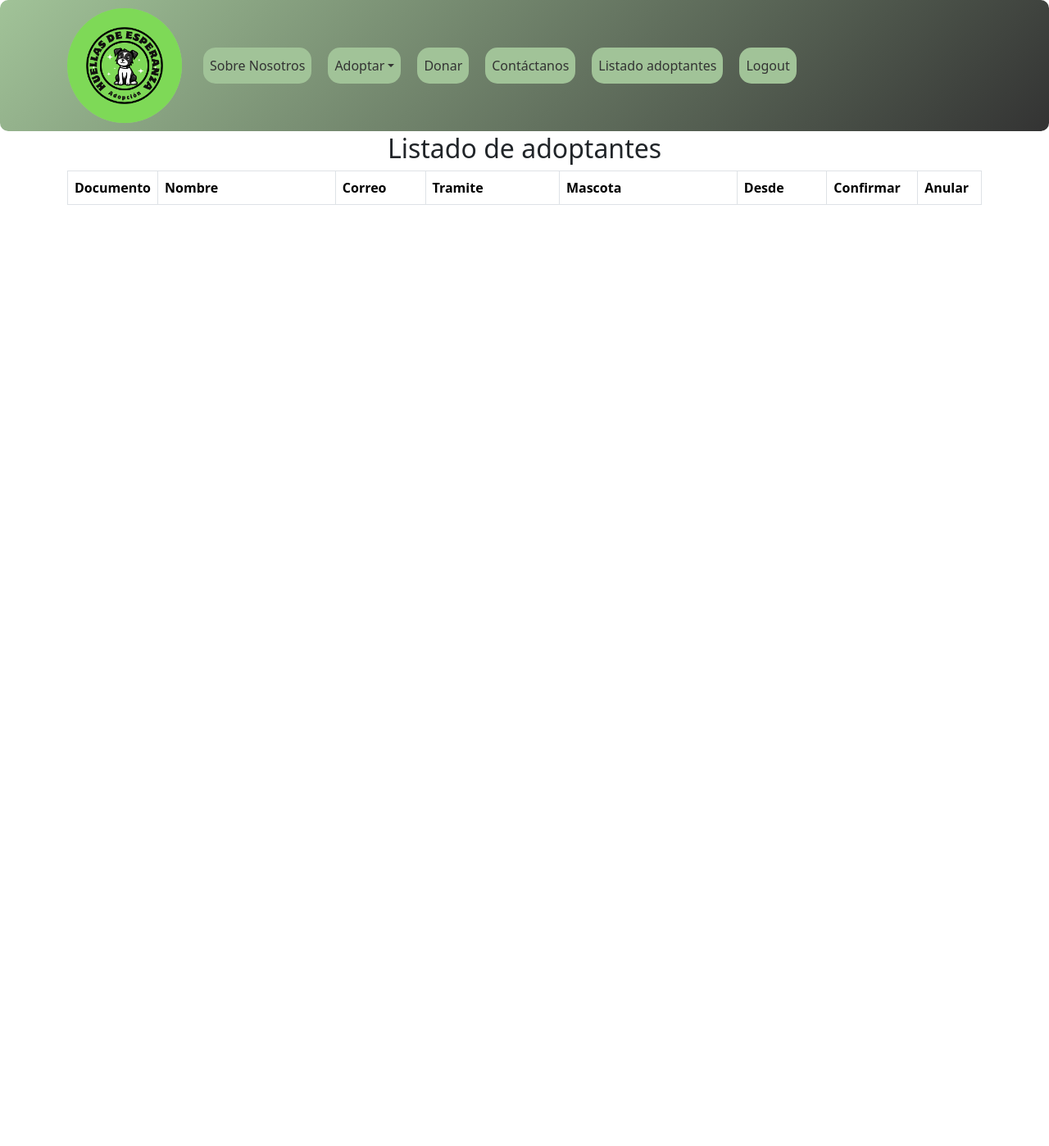
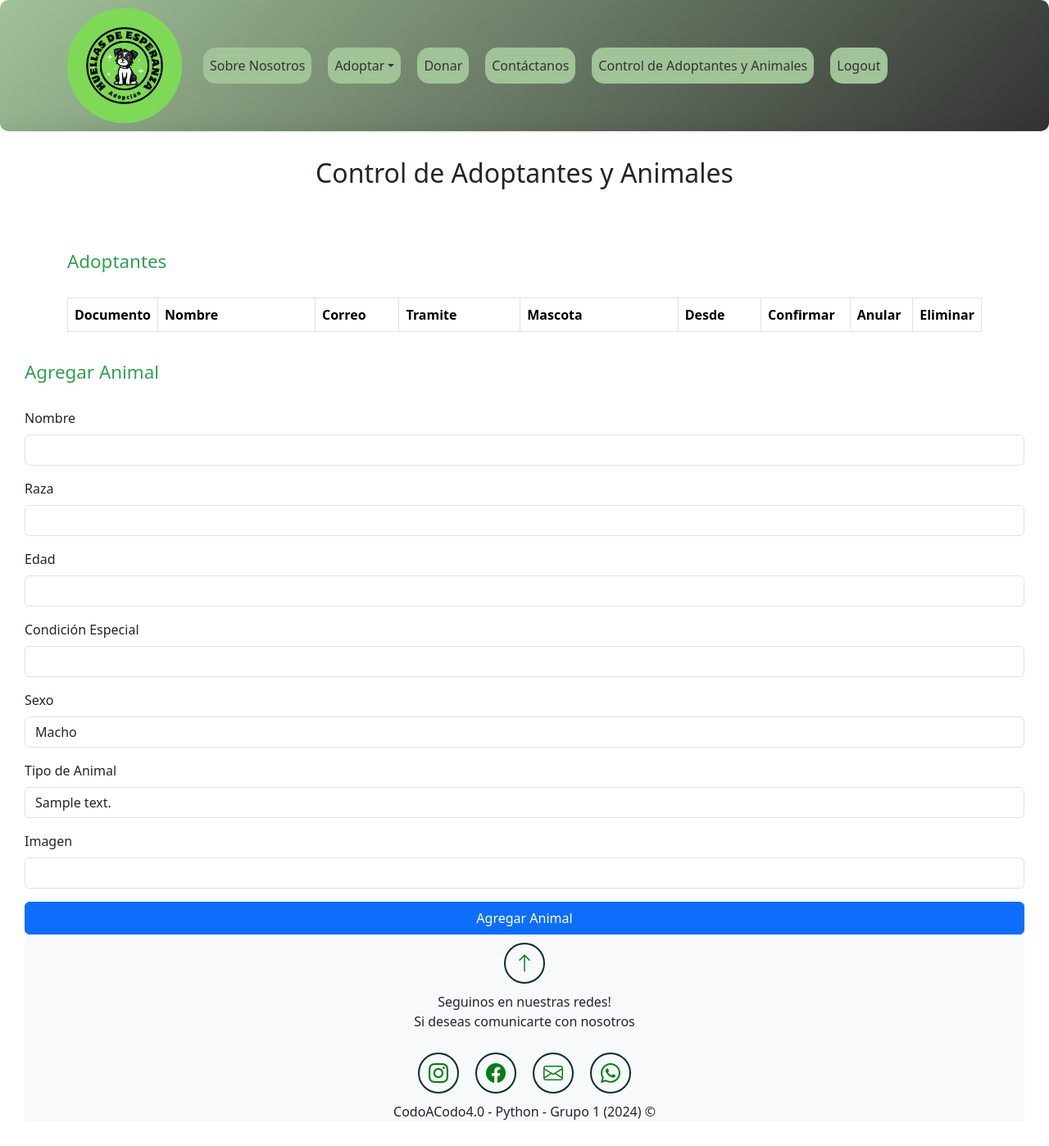
Before and after one commit to SabrinaCortez/back-Adopcion-Web, a Flask app: page /listadoadoptantes in a window 1280 px wide. Shown: the whole page at 82% size. Before the commit the page ends 250 px from the top, so only its background shows below. Run offline with Flask 3, Linux system fonts and the light colour scheme; the visitor is signed in with stand-in values (Sample User, id 1); tables that the repository leaves empty or names only in its code hold one stand-in row (values such as "Sample post"); lists and menus that the app fills with data are empty; some libraries are stand-ins or nearby versions; some web fonts are replaced.

Commit message:
agragando animales desde bd

```diff
--- a/app/app.py
+++ b/app/app.py
@@ -6,7 +6,7 @@ import MySQLdb.cursors
 
 
 app = Flask(__name__)
-app.secret_key = 'your_secret_key'  # Cambia esto por una clave secreta segura
+app.secret_key = 'your_secret_key' # Cambia esto por una clave secreta segura
 
 # Configuración de la base de datos
 app.config['MYSQL_HOST'] = 'localhost'
@@ -66,18 +66,45 @@ def dataTransito():
     gatos = obtener_AnimalesEnTransito('GA')
     return render_template("transito.html",title=title,perros=perros,gatos=gatos )
 
-@app.route('/listadoadoptantes')
+# @app.route('/listadoadoptantes')
+# def listadoadoptantes():
+#     title="Listado Adoptantes"
+#     print(f"session {session['loggedin']}")
+#     if 'loggedin' in session :
+#         logeado = session['loggedin']
+#         if logeado:
+#             adoptantes = adoptante_solicitudes()
+#             return render_template("listadoAdoptantes.html",title=title,adoptantes= adoptantes)
+#         return redirect(url_for('login'))
+#     return redirect(url_for('login'))
+
+@app.route('/listadoadoptantes', methods=['GET', 'POST'])
 def listadoadoptantes():
-    title="Listado Adoptantes"
-    print(f"session {session['loggedin']}")
-    if 'loggedin' in session :
+    title = "Listado Adoptantes"
+    if 'loggedin' in session:
         logeado = session['loggedin']
         if logeado:
+            if request.method == 'POST':
+                cNombre = request.form['cNombre']
+                cRaza = request.form['cRaza']
+                cEdad = request.form['cEdad']
+                cCondicionEspecial = request.form['cCondicionEspecial']
+                cSexo = request.form['cSexo']
+                cidTipoAnimal = request.form['cidTipoAnimal']
+                cImagen = request.form['cImagen']
+
+                cursor = mysql.connection.cursor()
+                cursor.execute('INSERT INTO animales (cNombre, cRaza, cEdad, cCondicionEspecial, cSexo, cidTipoAnimal, cImagen) VALUES (%s, %s, %s, %s, %s, %s, %s)',
+                               (cNombre, cRaza, cEdad, cCondicionEspecial, cSexo, cidTipoAnimal, cImagen))
+                mysql.connection.commit()
+                cursor.close()
+                flash('Animal agregado exitosamente!', 'success')
+
             adoptantes = adoptante_solicitudes()
-            return render_template("listadoAdoptantes.html",title=title,adoptantes= adoptantes)
+            tipoAnimales = obtener_TipoAnimales()  # Función que obtenga los tipos de animales
+            return render_template("listadoAdoptantes.html", title=title, adoptantes=adoptantes, tipoAnimales=tipoAnimales)
         return redirect(url_for('login'))
     return redirect(url_for('login'))
-
 
 @app.route('/adoptante_Confirmar/<string:cDNI>/<int:idAnimales>')
 def adoptante_Confirmar(cDNI,idAnimales):
--- a/app/templates/defaults/header.html
+++ b/app/templates/defaults/header.html
@@ -26,7 +26,7 @@
 
                             <li class="nav-item"><a class="nav-link" href="contacto">Contáctanos</a></li>
                             {% if 'loggedin' in session  %}
-                                <li class="nav-item"><a class="nav-link" href="listadoadoptantes">Listado adoptantes</a></li>
+                                <li class="nav-item"><a class="nav-link" href="listadoadoptantes">Control de Adoptantes y Animales</a></li>
                                 <li class="nav-item">
                                 <a class="nav-link" href="{{ url_for('logout') }}">Logout</a>
                                 </li>
--- a/app/templates/listadoAdoptantes.html
+++ b/app/templates/listadoAdoptantes.html
@@ -1,23 +1,25 @@
-{% include 'defaults/head.html'%}
+{% include 'defaults/head.html' %}
 <style>
     .col-cDNI { width: 8%; }
     .col-cNombreyApellido { width: 20%; }
     .col-cDescripcion { width: 15%; }
     .col-cCorreo { width: 10%; }
-
     .col-cMascota { width: 20%; }
     .col-dDesde { width: 10%; }
     .col-Confirmar { width: 10%; }
     .col-Anular { width: 10%; }
-  </style>
+    .col-Eliminar { width: 10%; }
+</style>
 <body>
 
     <!--MENU ENCABEZADO-->
-{% include 'defaults/header.html' %}
+    {% include 'defaults/header.html' %}
 
-<section>
-    <h2> Listado de adoptantes</h2>
+<section class="contacto form">
+    <h2>Control de Adoptantes y Animales</h2>
     <div class="container">
+
+        <h3 class="mt-5">Adoptantes</h3>
         <table class="table table-bordered">
             <thead class="thead-dark">
             <tr>
@@ -29,34 +31,77 @@
                 <th class="col-dDesde">Desde</th>
                 <th class="col-Confirmar">Confirmar</th>
                 <th class="col-Anular">Anular</th>
+                <th class="col-Eliminar">Eliminar</th>
             </tr>
             </thead>
             <tbody>
-                {% for persona in adoptantes%}
+                {% for persona in adoptantes %}
                 <tr>
-                    <td>{{persona[0]}}</td>
-                    <td>{{persona[1]}}</td>
-                    <td>{{persona[2]}}</td>
-                    <td>{{persona[4]}}</td>
-                    <td>{{persona[6]}}</td>
-                    <td>{{persona[7]}}</td>
+                    <td>{{ persona[0] }}</td>
+                    <td>{{ persona[1] }}</td>
+                    <td>{{ persona[2] }}</td>
+                    <td>{{ persona[4] }}</td>
+                    <td>{{ persona[6] }}</td>
+                    <td>{{ persona[7] }}</td>
                     <td>
-                        <a href="adoptante_Confirmar/{{persona[0]}}/{{persona[5]}}" class="btn btn-white"><i class="bi bi-pencil-fill"></i></a>
+                        <a href="adoptante_Confirmar/{{ persona[0] }}/{{ persona[5] }}" class="btn btn-white"><i class="bi bi-pencil-fill"></i></a>
                     </td>
                     <td>
-                        <a href="/adoptante_Anular/{{persona[0]}}//{{persona[5]}}" class="btn btn-white"><i class="bi bi-trash-fill"></i></a>
+                        <a href="/adoptante_Anular/{{ persona[0] }}/{{ persona[5] }}" class="btn btn-white"><i class="bi bi-trash-fill"></i></a>
+                    </td>
+                    <td>
+                        <form action="{{ url_for('eliminar_animal', idAnimales=persona[5]) }}" method="POST" style="display:inline;">
+                            <button type="submit" class="btn btn-danger"><i class="bi bi-trash-fill"></i></button>
+                        </form>
                     </td>
                 </tr>
                 {% endfor %}
             </tbody>
         </table>
     </div>
+        <!-- Formulario para agregar animales -->
+        <h3>Agregar Animal</h3>
+        <form method="POST" action="{{ url_for('listadoadoptantes') }}">
+            <div class="mb-3">
+                <label for="cNombre" class="form-label">Nombre</label>
+                <input type="text" class="form-control" id="cNombre" name="cNombre" required>
+            </div>
+            <div class="mb-3">
+                <label for="cRaza" class="form-label">Raza</label>
+                <input type="text" class="form-control" id="cRaza" name="cRaza" required>
+            </div>
+            <div class="mb-3">
+                <label for="cEdad" class="form-label">Edad</label>
+                <input type="text" class="form-control" id="cEdad" name="cEdad" required>
+            </div>
+            <div class="mb-3">
+                <label for="cCondicionEspecial" class="form-label">Condición Especial</label>
+                <input type="text" class="form-control" id="cCondicionEspecial" name="cCondicionEspecial">
+            </div>
+            <div class="mb-3">
+                <label for="cSexo" class="form-label">Sexo</label>
+                <select class="form-control" id="cSexo" name="cSexo" required>
+                    <option value="M">Macho</option>
+                    <option value="H">Hembra</option>
+                </select>
+            </div>
+            <div class="mb-3">
+                <label for="cidTipoAnimal" class="form-label">Tipo de Animal</label>
+                <select class="form-control" id="cidTipoAnimal" name="cidTipoAnimal" required>
+                    {% for tipo in tipoAnimales %}
+                        <option value="{{ tipo[0] }}">{{ tipo[1] }}</option>
+                    {% endfor %}
+                </select>
+            </div>
+            <div class="mb-3">
+                <label for="cImagen" class="form-label">Imagen</label>
+                <input type="text" class="form-control" id="cImagen" name="cImagen" required>
+            </div>
+            <button type="submit" class="btn btn-primary">Agregar Animal</button>
+        </form>
+
         <!-- Pie de pagina(footer) -->
-
-        <script
-        src="https://cdn.jsdelivr.net/npm/bootstrap@5.3.3/dist/js/bootstrap.bundle.min.js"
-        integrity="sha384-YvpcrYf0tY3lHB60NNkmXc5s9fDVZLESaAA55NDzOxhy9GkcIdslK1eN7N6jIeHz"
-        crossorigin="anonymous">
-      </script>
+    {% include 'defaults/footer.html' %}
+    <script src="https://cdn.jsdelivr.net/npm/bootstrap@5.3.3/dist/js/bootstrap.bundle.min.js" integrity="sha384-YvpcrYf0tY3lHB60NNkmXc5s9fDVZLESaAA55NDzOxhy9GkcIdslK1eN7N6jIeHz" crossorigin="anonymous"></script>
 </body>
 </html>
```
